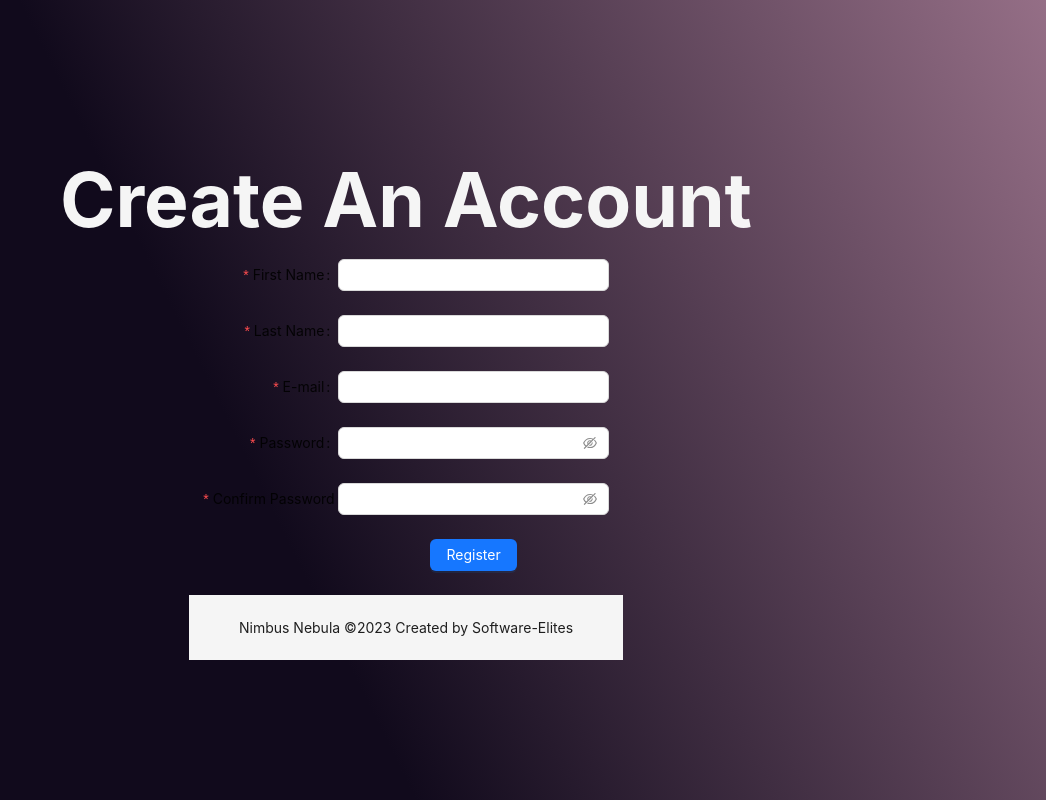
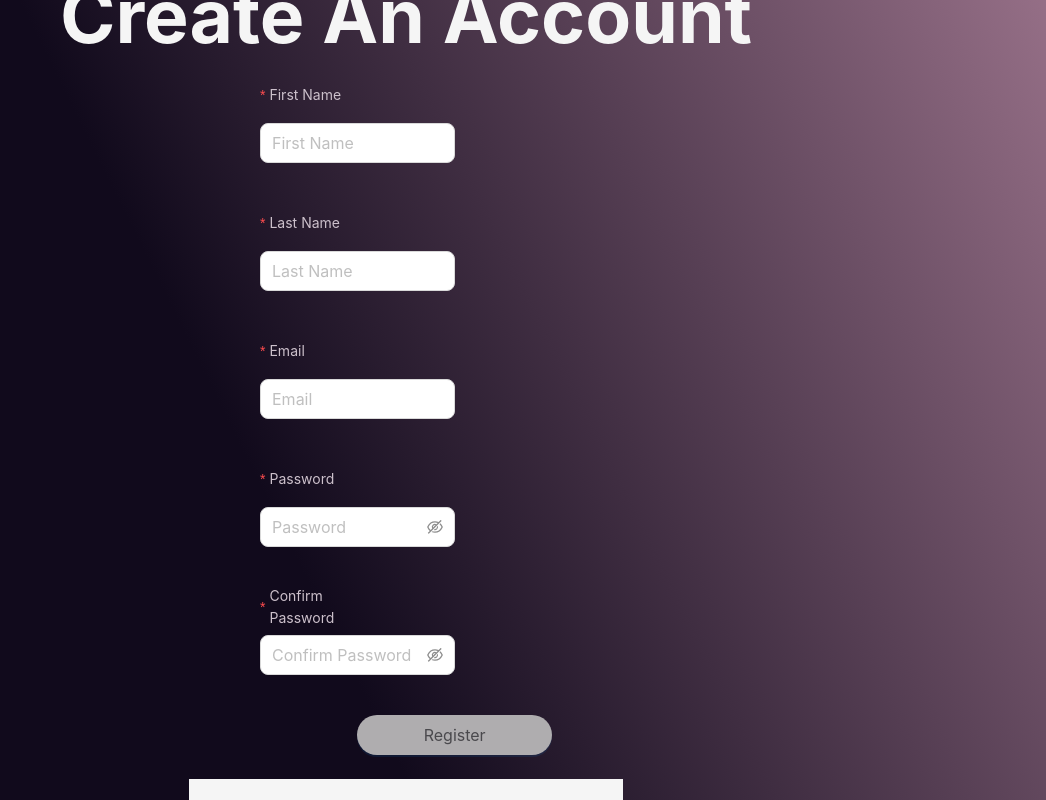
Before and after one commit to nimbus-nebula/nn-frontend, a React (Create React App) app: page /signup in a window 1280 px wide. Shown: the whole page, without its empty margins (234-1280 px from the left). Built offline with nearby package versions, Linux system fonts and the light colour scheme.

Commit message:
fix: customizing forms in login/signup pages

```diff
--- a/src/components/home/home-components.tsx
+++ b/src/components/home/home-components.tsx
@@ -1,111 +1,53 @@
 import React from "react";
-import { useState } from "react";
-import { Button, Form, Input, Select } from "antd";
-
-const { Option } = Select;
-
-interface DataNodeType {
-  value: string;
-  label: string;
-  children?: DataNodeType[];
-}
-
-const formItemLayout = {
-  labelCol: {
-    xs: { span: 24 },
-    sm: { span: 8 },
-  },
-  wrapperCol: {
-    xs: { span: 24 },
-    sm: { span: 16 },
-  },
-};
-
-const tailFormItemLayout = {
-  wrapperCol: {
-    xs: {
-      span: 24,
-      offset: 0,
-    },
-    sm: {
-      span: 16,
-      offset: 8,
-    },
-  },
-};
+import { LockOutlined, UserOutlined } from "@ant-design/icons";
+import { Button, Form, Input, Space } from "antd";
 
 export const LogInForm: React.FC = () => {
-  const [form] = Form.useForm();
-
   const onFinish = (values: any) => {
     console.log("Received values of form: ", values);
   };
 
-  const [autoCompleteResult, setAutoCompleteResult] = useState<string[]>([]);
-
-  const onWebsiteChange = (value: string) => {
-    if (!value) {
-      setAutoCompleteResult([]);
-    } else {
-      setAutoCompleteResult(
-        [".com", ".org", ".net"].map((domain) => `${value}${domain}`)
-      );
-    }
-  };
-
-  const websiteOptions = autoCompleteResult.map((website) => ({
-    label: website,
-    value: website,
-  }));
-
   return (
     <Form
-      {...formItemLayout}
-      form={form}
-      name="register"
+      name="normal_login"
+      className="form-login"
+      initialValues={{ remember: true }}
       onFinish={onFinish}
-      initialValues={{
-        residence: ["zhejiang", "hangzhou", "xihu"],
-        prefix: "86",
-      }}
-      style={{ maxWidth: 600 }}
-      scrollToFirstError
+      size="large"
     >
       <Form.Item
         name="email"
-        label="E-mail"
-        rules={[
-          {
-            type: "email",
-            message: "The input is not valid E-mail!",
-          },
-          {
-            required: true,
-            message: "This field is required!",
-          },
-        ]}
+        rules={[{ required: true, message: "Please input your Email!" }]}
       >
-        <Input />
+        <Input
+          prefix={<UserOutlined className="site-form-item-icon" />}
+          placeholder="Email"
+        />
       </Form.Item>
-
       <Form.Item
         name="password"
-        label="Password"
-        rules={[
-          {
-            required: true,
-            message: "This field is required!",
-          },
-        ]}
-        hasFeedback
+        rules={[{ required: true, message: "Please input your Password!" }]}
       >
-        <Input.Password />
+        <Input
+          prefix={<LockOutlined className="site-form-item-icon" />}
+          type="password"
+          placeholder="Password"
+        />
       </Form.Item>
-
-      <Form.Item {...tailFormItemLayout}>
-        <Button type="primary" htmlType="submit">
-          Register
-        </Button>
+      <Form.Item>
+        <Space direction="vertical" size="middle">
+          <Button
+            type="primary"
+            htmlType="submit"
+            className="login-form-button"
+            shape="round"
+          >
+            Log in
+          </Button>
+          <a href="/signup" className="link-to-register-page">
+            Register Now!
+          </a>
+        </Space>
       </Form.Item>
     </Form>
   );
--- /dev/null
+++ b/src/components/home/home.css
@@ -0,0 +1,10 @@
+.login-form-button {
+  width: 100%;
+  background-color: #afadaf;
+  color: #4a494d;
+}
+
+.link-to-register-page {
+  color: whitesmoke;
+  text-underline: whitesmoke;
+}
--- a/src/components/home/home.tsx
+++ b/src/components/home/home.tsx
@@ -1,29 +1,14 @@
 import React from "react";
-import "../../App.css";
+// import "../../App.css";
 import {
   Logo,
   Slogan,
-  DataField,
-  Link,
-  PasswordField,
 } from "../global-components";
 import "./home-components";
 import { LogInForm } from "./home-components";
+import "./home.css";
 
 const divider: string = `${process.env.PUBLIC_URL}/section-div.svg`;
-
-function SubmitButton() {
-  return (
-    <input
-      className="submit-button"
-      type={"submit"}
-      value={"Log In"}
-      onSubmit={OnLogin}
-    />
-  );
-}
-
-function OnLogin() {}
 
 function Home() {
   return (
@@ -39,7 +24,7 @@ function Home() {
         </div>
         <form className="login-form">
           <LogInForm></LogInForm>
-          <Link Href="/signup" Text="Create An Account"></Link>
+          {/*<Link Href="/signup" Text="Create An Account"></Link>*/}
         </form>
       </body>
     </div>
--- a/src/components/signup/signup-components.tsx
+++ b/src/components/signup/signup-components.tsx
@@ -1,7 +1,6 @@
-import { Button, Form, Input, Select } from "antd";
-import React, { useState } from "react";
-
-const { Option } = Select;
+import { Button, Form, Input, Space } from "antd";
+import React from "react";
+import "./signup.css";
 
 interface DataNodeType {
   value: string;
@@ -40,57 +39,23 @@ export const RegistrationForm: React.FC = () => {
     console.log("Received values of form: ", values);
   };
 
-  const prefixSelector = (
-    <Form.Item name="prefix" noStyle>
-      <Select style={{ width: 70 }}>
-        <Option value="86">+86</Option>
-        <Option value="87">+87</Option>
-      </Select>
-    </Form.Item>
-  );
-
-  const suffixSelector = (
-    <Form.Item name="suffix" noStyle>
-      <Select style={{ width: 70 }}>
-        <Option value="USD">$</Option>
-        <Option value="CNY">¥</Option>
-      </Select>
-    </Form.Item>
-  );
-
-  const [autoCompleteResult, setAutoCompleteResult] = useState<string[]>([]);
-
-  const onWebsiteChange = (value: string) => {
-    if (!value) {
-      setAutoCompleteResult([]);
-    } else {
-      setAutoCompleteResult(
-        [".com", ".org", ".net"].map((domain) => `${value}${domain}`)
-      );
-    }
-  };
-
-  const websiteOptions = autoCompleteResult.map((website) => ({
-    label: website,
-    value: website,
-  }));
-
   return (
     <Form
       {...formItemLayout}
       form={form}
       name="register"
       onFinish={onFinish}
-      initialValues={{
-        residence: ["zhejiang", "hangzhou", "xihu"],
-        prefix: "86",
-      }}
-      style={{ maxWidth: 600 }}
+      style={{ width: 600 }}
       scrollToFirstError
+      size="large"
+      layout="vertical"
+      labelAlign="left"
     >
+      <Space direction="vertical" size="middle">
         <Form.Item
           name="firstname"
-        label="First Name"
+          label={<label className="field-label">First Name</label>}
+          className="field-label"
           rules={[
             {
               required: true,
@@ -99,12 +64,12 @@ export const RegistrationForm: React.FC = () => {
             },
           ]}
         >
-        <Input />
+          <Input placeholder="First Name" style={{ color: "#4A494D" }} />
         </Form.Item>
 
         <Form.Item
           name="lastname"
-        label="Last Name"
+          label={<label className="field-label">Last Name</label>}
           rules={[
             {
               required: true,
@@ -113,12 +78,12 @@ export const RegistrationForm: React.FC = () => {
             },
           ]}
         >
-        <Input />
+          <Input placeholder="Last Name" style={{ color: "#4A494D" }} />
         </Form.Item>
 
         <Form.Item
           name="email"
-        label="E-mail"
+          label={<label className="field-label">Email</label>}
           rules={[
             {
               type: "email",
@@ -130,12 +95,12 @@ export const RegistrationForm: React.FC = () => {
             },
           ]}
         >
-        <Input />
+          <Input placeholder="Email" style={{ color: "#4A494D" }} />
         </Form.Item>
 
         <Form.Item
           name="password"
-        label="Password"
+          label={<label className="field-label">Password</label>}
           rules={[
             {
               required: true,
@@ -144,12 +109,12 @@ export const RegistrationForm: React.FC = () => {
           ]}
           hasFeedback
         >
-        <Input.Password />
+          <Input.Password placeholder="Password" style={{ color: "#4A494D" }} />
         </Form.Item>
 
         <Form.Item
           name="confirm"
-        label="Confirm Password"
+          label={<label className="field-label">Confirm Password</label>}
           dependencies={["password"]}
           hasFeedback
           rules={[
@@ -169,14 +134,23 @@ export const RegistrationForm: React.FC = () => {
             }),
           ]}
         >
-        <Input.Password />
+          <Input.Password
+            placeholder="Confirm Password"
+            style={{ color: "#4A494D" }}
+          />
         </Form.Item>
 
         <Form.Item {...tailFormItemLayout}>
-        <Button type="primary" htmlType="submit">
+          <Button
+            type="primary"
+            htmlType="submit"
+            className="signup-form-button"
+            shape="round"
+          >
             Register
           </Button>
         </Form.Item>
+      </Space>
     </Form>
   );
 };
--- a/src/components/signup/signup.css
+++ b/src/components/signup/signup.css
@@ -42,12 +42,20 @@
   color: #4a494d;
 }
 
-.form-signup {
-  position: center;
-  width: 27.69%;
-  height: max-content;
-  top: 40%;
-  display: flex;
-  flex-direction: column;
-  align-items: center;
+.signup-form-button {
+  width: 100%;
+  background-color: #afadaf;
+  color: #4a494d;
 }
+
+.field-label {
+  color: #ccc0cb;
+}
+
+/*[title="Email"]  {*/
+/*  color: #CCC0CB !important;*/
+/*}*/
+
+/*[title="Password"] {*/
+/*  color: blue !important;*/
+/*}*/
```
Lines whose indentation alone changed are shown as unchanged.
